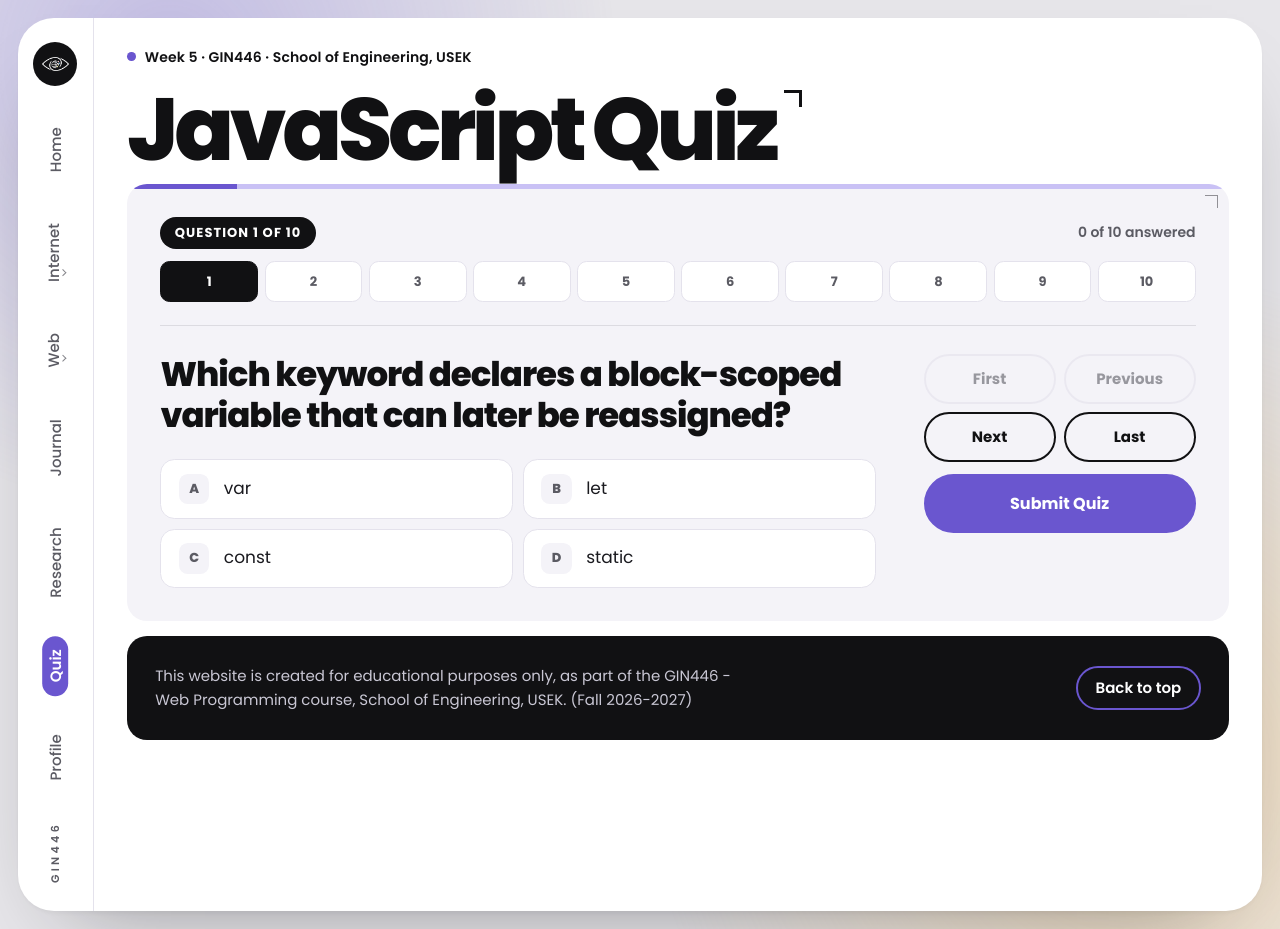
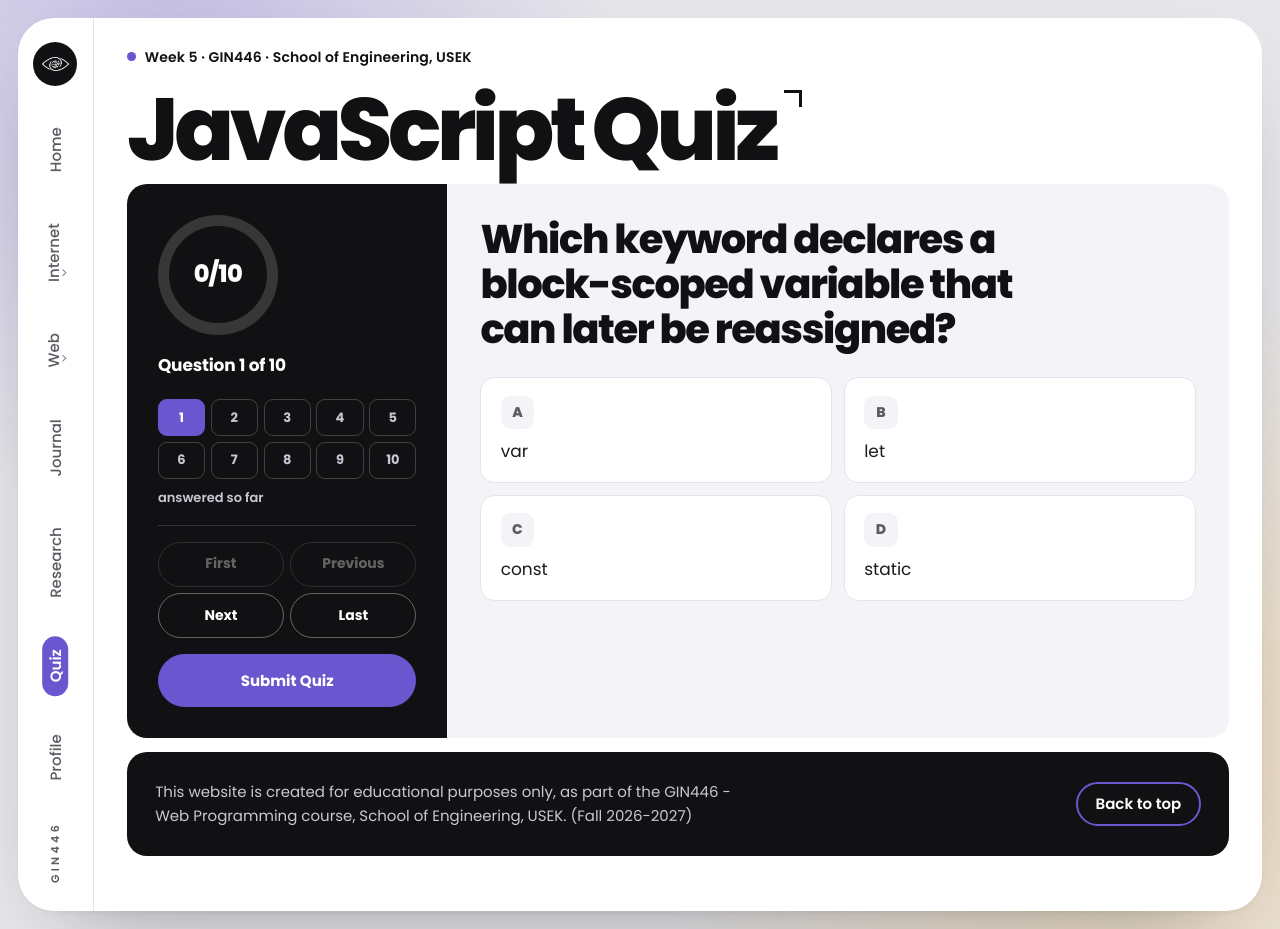
Before and after one commit to jadhaidar0/web-programming-site, a Flask app: page /quiz in a window 1280 px wide. Run offline with Flask 3, Linux system fonts and the light colour scheme.

Commit message:
quiz: rebuild as a dark control deck beside a light stage
Both panels are now the same two-part shape. The deck is a dark column
holding the state and the controls: a conic-gradient ring, where you
are, the numbered stepper, the buttons. The stage is the light area
holding what you read. Saying it once and using it twice is what makes
the results feel like the same application rather than a separate page.

The quiz ring shows how many questions are answered, the results ring
shows the score; both read the same --dial custom property, and each
panel feeds its own number into it.

Choices are cards in a 2x2 that stretches to fill the stage, with the
A/B/C/D badge from a CSS counter.

Fixed a real bug: showResults wrote style.display directly, and an
inline style beats the stylesheet, so the results panel's own grid was
being flattened and its deck never sat beside its stage. It now toggles
a class and lets the stylesheet decide the layout.

```diff
--- a/static/quiz.css
+++ b/static/quiz.css
@@ -34,150 +43,183 @@
   line-height: 0.9;
 }
 
+/* Two columns. The deck is a narrow band, the stage takes the rest.
+   minmax(0, 1fr) lets the stage shrink rather than being forced wide
+   by a long word inside it. */
 #quizPanel,
 #resultsPanel {
-  position: relative;
-  padding: clamp(1.4rem, 2.6vw, 2.25rem);
+  display: grid;
+  grid-template-columns: minmax(15rem, 20rem) minmax(0, 1fr);
   border-radius: var(--radius);
-  background: var(--wash);
-  overflow: hidden;
+  overflow: hidden;              /* clips both halves to the corners */
 }
 
-/* The panel is a two column grid. Named areas say where each block
-   goes, which is easier to read than counting line numbers: the header
-   spans both columns, then the question and the controls sit beside
-   each other. minmax(0, 1fr) on the first column lets it shrink rather
-   than being forced wide by a long word. */
-#quizPanel {
-  display: grid;
-  grid-template-columns: minmax(0, 1fr) minmax(13rem, 17rem);
-  grid-template-areas:
-    "head head"
-    "main side";
-  gap: 1.75rem 3rem;
-  align-items: start;
-}
-.quiz-head { grid-area: head; }
-.quiz-main { grid-area: main; min-width: 0; }
-.quiz-side {
-  grid-area: side;
-  position: sticky;            /* the controls stay in reach while the
-                                  choices scroll past on a short window */
-  top: 1.5rem;
+.deck {
+  display: flex;
+  flex-direction: column;
+  align-items: flex-start;
+  gap: 1rem;
+  padding: clamp(1.5rem, 2.4vw, 2.1rem);
+  background: var(--ink);
+  color: var(--paper);
 }
 
-/* The corner bracket the tiles elsewhere on the site carry. */
-#quizPanel::after,
-#resultsPanel::after {
-  content: "";
-  position: absolute;
-  top: 0.7rem;
-  right: 0.7rem;
-  width: 0.8rem;
-  height: 0.8rem;
-  border-top: 1.5px solid currentColor;
-  border-right: 1.5px solid currentColor;
-  opacity: 0.45;
-  pointer-events: none;
-}
-
-/* The progress bar across the top is two background layers: the lilac
-   fill first, the pale track behind it. A gradient between two
-   identical stops is a flat colour that can be SIZED, which a plain
-   background-color cannot be. --progress comes from quiz.js. */
-#quizPanel {
-  --progress: 0;
-  background-image:
-    linear-gradient(var(--lilac) 0 0),
-    linear-gradient(var(--lilac-2) 0 0);
-  background-repeat: no-repeat;
-  background-size: calc(var(--progress) * 100%) 5px, 100% 5px;
-  background-position: left top;
-}
-@media (prefers-reduced-motion: no-preference) {
-  #quizPanel { transition: background-size 0.3s ease; }
+.stage {
+  min-width: 0;
+  padding: clamp(1.5rem, 2.6vw, 2.4rem);
+  background: var(--wash);
 }
 
 
-/* ---------- 2. Quiz header and stepper ---------- */
-.quiz-head {
-  display: flex;
-  flex-wrap: wrap;
-  align-items: center;
-  gap: 0.75rem 1rem;
-  margin: 0;
-  padding-bottom: 1.4rem;
-  border-bottom: 1.5px solid rgb(17 17 19 / 0.1);
+/* ---------- 2. The deck ring ----------
+   A conic-gradient sweeps a colour around a circle, so one declaration
+   draws the whole dial. The point it stops at is a percentage set by
+   quiz.js; multiplying the bare number by 1% turns it into an angle. */
+.deck-ring {
+  position: relative;
+  display: grid;
+  place-items: center;
+  flex-shrink: 0;
+  width: 7.5rem;
+  height: 7.5rem;
+  border-radius: 50%;
+  background: conic-gradient(
+    var(--ring, var(--lilac)) calc(var(--dial, 0) * 1%),
+    rgb(255 255 255 / 0.16) 0
+  );
+}
+/* The hole in the middle: a smaller circle on top, inset all round. */
+.deck-ring::before {
+  content: "";
+  position: absolute;
+  inset: 0.7rem;
+  border-radius: 50%;
+  background: var(--ink);
+}
+.deck-ring > span {
+  position: relative;            /* above the hole */
+  color: var(--paper);
+  font-size: 1.5rem;
+  font-weight: 800;
+  letter-spacing: -0.03em;
+  font-variant-numeric: tabular-nums;
 }
 
+/* Each panel feeds its own number into the shared --dial. */
+#quizPanel    { --dial: var(--answered, 0); }
+#resultsPanel { --dial: var(--pct, 0); }
+
+@media (prefers-reduced-motion: no-preference) {
+  .deck-ring { transition: background 0.3s ease; }
+}
+
+
+/* ---------- 3. Stepper and buttons ---------- */
 #progress {
   margin: 0;
-  padding: 0.3rem 0.9rem;
-  border-radius: 999px;
-  background: var(--ink);
   color: var(--paper);
+  font-size: 1.0625rem;
+  font-weight: 700;
+  letter-spacing: -0.01em;
+}
+#answeredCount {
+  margin: -0.75rem 0 0;
+  color: var(--on-ink);
   font-size: 0.8125rem;
-  font-weight: 700;
-  letter-spacing: 0.08em;
-  text-transform: uppercase;
-}
-
-#answeredCount {
-  margin: 0 0 0 auto;            /* auto margin pushes it to the right */
-  color: var(--muted);
-  font-size: 0.875rem;
   font-weight: 600;
 }
 
-/* One numbered dot per question. order: 1 puts it on its own line below
-   the two labels without needing another wrapper. */
-/* order: 1 drops the stepper onto its own line under the two labels
-   without needing another wrapper around them. */
+/* Five across, two down: a compact block that fits the deck's width. */
 #stepper {
-  order: 1;
-  flex: 1 0 100%;
   display: grid;
-  grid-template-columns: repeat(auto-fit, minmax(2.4rem, 1fr));
-  gap: 0.4rem;
+  grid-template-columns: repeat(5, 1fr);
+  gap: 0.35rem;
+  width: 100%;
+  margin: 0.25rem 0;
 }
 .step {
-  height: 2.6rem;
+  height: 2.3rem;
   padding: 0;
-  border: 1.5px solid var(--rule);
-  border-radius: 0.6rem;
-  background: var(--paper);
-  color: var(--muted);
+  border: 1.5px solid rgb(255 255 255 / 0.2);
+  border-radius: 0.55rem;
+  background: transparent;
+  color: var(--on-ink);
   font: inherit;
   font-size: 0.8125rem;
   font-weight: 700;
   font-variant-numeric: tabular-nums;
   cursor: pointer;
 }
-.step:hover { border-color: var(--lilac); color: var(--ink); }
-/* Answered questions fill in, so the row doubles as a checklist. */
+.step:hover { border-color: var(--paper); color: var(--paper); }
+/* Answered questions fill in, so the block doubles as a checklist. */
 .step[data-state="answered"] {
-  background: var(--lilac-2);
-  border-color: var(--lilac-2);
-  color: var(--ink);
-}
-/* The one you are on is solid, whether or not it is answered. */
-.step[aria-current="true"] {
-  background: var(--ink);
-  border-color: var(--ink);
+  background: rgb(255 255 255 / 0.18);
+  border-color: transparent;
   color: var(--paper);
 }
-.step:focus-visible { outline: 3px solid var(--lilac); outline-offset: 2px; }
+/* The one you are on is solid lilac, answered or not. */
+.step[aria-current="true"] {
+  background: var(--lilac);
+  border-color: var(--lilac);
+  color: var(--paper);
+}
+.step:focus-visible { outline: 3px solid var(--paper); outline-offset: 2px; }
+
+.navigation {
+  display: grid;
+  grid-template-columns: 1fr 1fr;
+  gap: 0.4rem;
+  width: 100%;
+  margin-top: auto;              /* an auto margin pushes it to the foot */
+  padding-top: 1rem;
+  border-top: 1px solid rgb(255 255 255 / 0.15);
+}
+
+.navigation button,
+.submit {
+  padding: 0.6rem 1rem;
+  border: 1.5px solid rgb(255 255 255 / 0.35);
+  border-radius: 999px;
+  background: transparent;
+  color: var(--paper);
+  font: inherit;
+  font-size: 0.875rem;
+  font-weight: 700;
+  cursor: pointer;
+}
+.navigation button:hover:not(:disabled) { background: var(--paper); color: var(--ink); }
+
+/* First and Previous switch off on question 1, Next and Last on the
+   last one. quiz.js sets the disabled property; this is how it looks. */
+.navigation button:disabled {
+  border-color: rgb(255 255 255 / 0.12);
+  color: rgb(255 255 255 / 0.35);
+  cursor: not-allowed;
+}
+
+.submit {
+  width: 100%;
+  padding: 0.8rem 1rem;
+  background: var(--lilac);
+  border-color: var(--lilac);
+  font-size: 0.9375rem;
+}
+.submit:hover { background: var(--paper); border-color: var(--paper); color: var(--ink); }
+.restart { margin-top: auto; background: transparent; border-color: rgb(255 255 255 / 0.35); }
+.restart:hover { background: var(--paper); color: var(--ink); }
+
+.deck button:focus-visible { outline: 3px solid var(--paper); outline-offset: 3px; }
 
 
-/* ---------- 3. Question and choices ---------- */
+/* ---------- 4. Question and choices ---------- */
 #questionText {
-  margin: 0 0 1.5rem;
-  max-width: 34ch;
+  margin: 0 0 1.6rem;
+  max-width: 30ch;
   color: var(--ink);
-  font-size: clamp(1.375rem, 2.8vw, 2.125rem);
+  font-size: clamp(1.5rem, 3.2vw, 2.5rem);
   font-weight: 800;
-  letter-spacing: -0.03em;
-  line-height: 1.2;
+  letter-spacing: -0.035em;
+  line-height: 1.12;
   text-wrap: balance;
 }
 
@@ -187,19 +229,27 @@
 #choices {
   counter-reset: choice;
   display: grid;
-  /* auto-fit gives two columns of choices when the panel is wide and
-     one when it is not, with no media query. */
-  grid-template-columns: repeat(auto-fit, minmax(min(22rem, 100%), 1fr));
-  gap: 0.6rem;
+  /* auto-fit below the breakpoint: as many cards across as fit. */
+  grid-template-columns: repeat(auto-fit, minmax(min(17rem, 100%), 1fr));
+  gap: 0.75rem;
+}
+/* Once the deck and stage sit side by side, the choices are pinned to
+   exactly two columns. Left to auto-fit, a wide screen gives three, and
+   four choices then split 3 + 1. Two columns makes a clean 2x2 and the
+   cards stretch to fill the stage. */
+@media (min-width: 60.0625rem) {
+  #choices { grid-template-columns: repeat(2, minmax(0, 1fr)); }
 }
 
+/* Each choice is a card, not a line: the letter sits above the text. */
 .choice {
   counter-increment: choice;
   display: flex;
-  align-items: center;
-  gap: 0.9rem;
+  flex-direction: column;
+  align-items: flex-start;
+  gap: 0.7rem;
   margin: 0;
-  padding: 0.85rem 1.1rem;
+  padding: 1.1rem 1.2rem;
   border: 1.5px solid var(--rule);
   border-radius: 0.9rem;
   background: var(--paper);
@@ -208,24 +258,22 @@
   cursor: pointer;
 }
 
-/* The letter badge. counter(choice, upper-alpha) turns 1,2,3 into A,B,C. */
+/* counter(choice, upper-alpha) turns 1, 2, 3 into A, B, C. */
 .choice::before {
   content: counter(choice, upper-alpha);
   display: grid;
   place-items: center;
-  flex-shrink: 0;
-  width: 1.9rem;
-  height: 1.9rem;
-  border-radius: 0.55rem;
+  width: 2.1rem;
+  height: 2.1rem;
+  border-radius: 0.6rem;
   background: var(--wash);
   color: var(--muted);
-  font-size: 0.8125rem;
+  font-size: 0.875rem;
   font-weight: 800;
 }
 
-/* The real radio is kept for the keyboard and screen readers, but the
-   pill is the visible control, so the radio itself is taken out of the
-   picture rather than deleted. */
+/* The real radio is kept for the keyboard and for screen readers, and
+   only hidden from view. Arrow keys still move between the options. */
 .choice input {
   position: absolute;
   width: 1px;
@@ -245,156 +293,64 @@
 }
 .choice:has(input:checked)::before { background: var(--paper); color: var(--lilac); }
 
-/* The radio is invisible, so its focus ring has to be drawn on the pill
+/* The radio is invisible, so its focus ring has to be drawn on the card
    or a keyboard user would have nothing to follow. */
-.choice:has(input:focus-visible) {
-  outline: 3px solid var(--ink);
-  outline-offset: 2px;
-}
+.choice:has(input:focus-visible) { outline: 3px solid var(--ink); outline-offset: 2px; }
 
 @media (prefers-reduced-motion: no-preference) {
-  .choice { transition: background 0.16s ease, border-color 0.16s ease, transform 0.16s ease; }
-  .choice:hover { transform: translateX(3px); }
+  .choice { transition: background 0.16s ease, border-color 0.16s ease, translate 0.16s ease; }
+  .choice:hover { translate: 0 -3px; }
 }
 
 
-/* ---------- 4. Navigation and submit ---------- */
-.navigation {
-  display: grid;
-  grid-template-columns: 1fr 1fr;
-  gap: 0.5rem;
+/* ---------- 5. Results deck ----------
+   The results start hidden and the quiz starts showing. quiz.js only
+   adds or removes a class; which display each panel uses when visible
+   is decided here, not there. */
+#resultsPanel { display: none; margin-top: var(--gap); }
+#resultsPanel.is-open { display: grid; }
+#quizPanel.is-hidden  { display: none; }
+
+#resultsTitle {
   margin: 0;
+  color: var(--paper);
+  font-size: 1.25rem;
+  letter-spacing: -0.01em;
 }
-
-.navigation button,
-.submit {
-  padding: 0.65rem 1.35rem;
-  border: 2px solid var(--ink);
-  border-radius: 999px;
-  background: transparent;
-  color: var(--ink);
-  font: inherit;
-  font-size: 0.9375rem;
-  font-weight: 700;
-  cursor: pointer;
-}
-.navigation button:hover:not(:disabled) { background: var(--ink); color: var(--paper); }
-
-/* First and Previous switch off on question 1, Next and Last on the
-   last one. quiz.js sets the disabled property; this is how it looks. */
-.navigation button:disabled {
-  border-color: var(--rule);
-  color: var(--muted);
-  opacity: 0.6;
-  cursor: not-allowed;
-}
-
-.submit {
-  width: 100%;
-  margin-top: 0.75rem;
-  padding: 0.85rem 1.9rem;
-  background: var(--lilac);
-  border-color: var(--lilac);
+#scoreText {
+  margin: -0.5rem 0 0;
   color: var(--paper);
-  font-size: 1rem;
-}
-.submit:hover { background: var(--ink); border-color: var(--ink); }
-.restart { margin-top: 1.5rem; background: transparent; color: var(--ink); border-color: var(--ink); }
-.restart:hover { background: var(--ink); color: var(--paper); }
-
-button:focus-visible { outline: 3px solid var(--lilac); outline-offset: 3px; }
-
-
-/* ---------- 5. Results: the score ring ----------
-   Hidden until quiz.js sets an inline display, which beats this rule. */
-#resultsPanel {
-  display: none;
-  margin-top: var(--gap);
-  background: var(--paper);
-  border: 1.5px solid var(--rule);
-}
-#resultsPanel > h2 {
-  font-size: clamp(1.5rem, 3vw, 2.25rem);
-  letter-spacing: -0.03em;
-}
-
-.score-head {
-  display: flex;
-  flex-wrap: wrap;
-  align-items: center;
-  gap: 1.5rem 2rem;
-  margin: 1.5rem 0 2rem;
-}
-
-/* A conic-gradient sweeps a colour around a circle, so one line draws
-   the whole dial. --pct is the percentage, set by quiz.js; multiplying
-   it by 1% turns the bare number into the angle to stop at. */
-.score-ring {
-  position: relative;
-  display: grid;
-  place-items: center;
-  flex-shrink: 0;
-  width: 9.5rem;
-  height: 9.5rem;
-  border-radius: 50%;
-  background: conic-gradient(
-    var(--ring, var(--lilac)) calc(var(--pct, 0) * 1%),
-    var(--rule) 0
-  );
-}
-/* The hole in the middle: a smaller circle on top, inset on all sides. */
-.score-ring::before {
-  content: "";
-  position: absolute;
-  inset: 0.9rem;
-  border-radius: 50%;
-  background: var(--paper);
-}
-#ringValue {
-  position: relative;            /* above the hole */
-  color: var(--ink);
-  font-size: 2rem;
-  font-weight: 800;
-  letter-spacing: -0.04em;
-  font-variant-numeric: tabular-nums;
-}
-
-.score-meta { min-width: 0; }
-#scoreText {
-  margin: 0 0 0.2rem;
-  color: var(--ink);
-  font-size: clamp(1.75rem, 4vw, 2.75rem);
+  font-size: clamp(2rem, 3.6vw, 2.75rem);
   font-weight: 800;
   letter-spacing: -0.04em;
   line-height: 1;
   font-variant-numeric: tabular-nums;
 }
-#percentageText { margin: 0 0 0.9rem; color: var(--muted); font-size: 1rem; font-weight: 600; }
+#percentageText { margin: -0.6rem 0 0; color: var(--on-ink); font-size: 0.9375rem; font-weight: 600; }
 
 #performanceText {
-  display: inline-block;
   margin: 0;
   padding: 0.4rem 1.1rem;
   border-radius: 999px;
   background: var(--lilac-2);
   color: var(--ink);
-  font-size: 1rem;
+  font-size: 0.9375rem;
   font-weight: 800;
 }
 
-/* One attribute on the panel colours both the badge and the ring.
-   quiz.js puts the first word of the verdict into data-band. */
-#resultsPanel[data-band="excellent"] { --ring: #4F8A5B; }
-#resultsPanel[data-band="good"]      { --ring: var(--lilac); }
-#resultsPanel[data-band="pass"]      { --ring: #C9901F; }
-#resultsPanel[data-band="needs"]     { --ring: #B3261E; }
+/* One attribute colours both the ring and the badge. quiz.js puts the
+   first word of the verdict into data-band. */
+#resultsPanel[data-band="excellent"] { --ring: #6FBF84; }
+#resultsPanel[data-band="good"]      { --ring: var(--lilac-2); }
+#resultsPanel[data-band="pass"]      { --ring: var(--yellow); }
+#resultsPanel[data-band="needs"]     { --ring: var(--pink); }
 #resultsPanel[data-band="excellent"] #performanceText { background: var(--mint); }
 #resultsPanel[data-band="good"]      #performanceText { background: var(--lilac-2); }
 #resultsPanel[data-band="pass"]      #performanceText { background: var(--yellow); }
 #resultsPanel[data-band="needs"]     #performanceText { background: var(--pink); }
 
 
-/* ---------- 6. Results: the strip ---------- */
+/* ---------- 6. Results stage ---------- */
 .strip-label {
   margin: 0 0 0.6rem;
   color: var(--muted);
--- a/static/quiz.js
+++ b/static/quiz.js
@@ -187,8 +187,8 @@ function restartQuiz() {
     userAnswers[i] = undefined;
   }
   currentQuestion = 0;
-  document.getElementById("resultsPanel").style.display = "none";
-  document.getElementById("quizPanel").style.display = "";
+  document.getElementById("resultsPanel").classList.remove("is-open");
+  document.getElementById("quizPanel").classList.remove("is-hidden");
   renderQuestion();
   document.getElementById("quizPanel").scrollIntoView({ behavior: "smooth", block: "start" });
 }
@@ -308,11 +308,6 @@ function renderQuestion() {
     "Question " + (currentQuestion + 1) + " of " + questions.length;
   document.getElementById("questionText").textContent = current.question;
 
-  // One value handed to CSS: how far through the quiz we are, as a
-  // number between 0 and 1. The stylesheet draws the bar at the top of
-  // the panel from it, so the width lives in the CSS.
-  panel.style.setProperty("--progress", (currentQuestion + 1) / questions.length);
-
   renderStepper();
 
   // Rebuild the choices from scratch each time.
@@ -398,16 +393,30 @@ function renderStepper() {
     }
   }
 
+  // The deck ring and its label. --answered is a percentage; the
+  // stylesheet turns it into an angle for the conic-gradient, so the
+  // drawing stays in CSS and only the number comes from here.
+  const answered = countAnswered();
+  document.getElementById("quizPanel").style.setProperty(
+    "--answered", (answered / questions.length) * 100
+  );
+  document.getElementById("deckCount").textContent =
+    answered + "/" + questions.length;
   document.getElementById("answeredCount").textContent =
-    countAnswered() + " of " + questions.length + " answered";
+    answered === questions.length ? "All answered" : "answered so far";
 }
 
 /** Hide the quiz, show the results panel, fill it in. */
 function showResults(score, percentage, message, correction) {
-  document.getElementById("quizPanel").style.display = "none";
+  // Toggle a class rather than writing style.display directly. An inline
+  // style beats every rule in the stylesheet, so setting display here
+  // would flatten the panel's own grid layout. The class lets the
+  // stylesheet keep deciding HOW each panel is laid out; this only says
+  // WHICH one is showing.
+  document.getElementById("quizPanel").classList.add("is-hidden");
 
   const results = document.getElementById("resultsPanel");
-  results.style.display = "block";
+  results.classList.add("is-open");
 
   document.getElementById("scoreText").textContent =
     "Score: " + score + " / " + questions.length;
--- a/templates/quiz.html
+++ b/templates/quiz.html
@@ -1,19 +1,24 @@
 {#
   Week 5 — the JavaScript quiz.
 
-  Based on the provided quiz.html. The ids the activity depends on are
+  Based on the provided quiz.html. Every id the activity depends on is
   unchanged: progress, questionText, choices, the four navigation
   buttons, quizPanel, resultsPanel, scoreText, percentageText,
   performanceText and correction. static/quiz.js reads all of them.
 
+  Both panels share one shape: a dark "deck" on the left holding the
+  state and the controls, and a light "stage" on the right holding what
+  you read. On a narrow screen the two stack, deck first.
+
   Changes made to the provided file:
     - <main class="container"> became a <div>, because base.html already
       has a <main> and nesting them is invalid HTML.
-    - Empty containers added for the parts quiz.js draws: the answered
-      counter, the results strip and the correction cards.
+    - The deck and stage wrappers, plus empty containers for the parts
+      quiz.js draws: the rings, the stepper, the results strip and the
+      correction cards.
     - The plain-text correction now sits inside a <details>, so the
       output of buildCorrection() is still on the page but folded away
-      under the readable version.
+      beneath the readable version.
 #}
 {% extends "base.html" %}
 
@@ -30,24 +35,20 @@
   <p class="eyebrow">Week 5 · GIN446 · School of Engineering, USEK</p>
   <h1>JavaScript Quiz<span class="bracket" aria-hidden="true"></span></h1>
 
-  {# Three blocks, laid out by CSS Grid: the header spans the full width,
-     then the question and the controls sit side by side. On a narrow
-     screen the grid collapses to one column and they stack in this
-     same order, which is why the header is first in the markup. #}
   <section id="quizPanel" aria-labelledby="questionText">
 
-    <header class="quiz-head">
-      <p id="progress"></p>
-      <p id="answeredCount"></p>
-      {# quiz.js inserts the numbered stepper here, after #progress. #}
-    </header>
-
-    <div class="quiz-main">
-      <h2 id="questionText"></h2>
-      <div id="choices"></div>
+    <div class="deck">
+      {# The ring is a conic-gradient sized by --answered, which quiz.js
+         sets on #quizPanel. The same technique draws the score ring on
+         the results panel below. #}
+      <div class="deck-ring" aria-hidden="true">
+        <span id="deckCount"></span>
       </div>
 
-    <aside class="quiz-side">
+      <p id="progress"></p>
+      {# quiz.js inserts the numbered stepper here, after #progress. #}
+      <p id="answeredCount"></p>
+
       <div class="navigation">
         <button id="firstBtn" onclick="goFirst()">First</button>
         <button id="previousBtn" onclick="goPrevious()">Previous</button>
@@ -56,27 +57,31 @@
       </div>
 
       <button class="submit" onclick="submitQuiz()">Submit Quiz</button>
-    </aside>
+    </div>
+
+    <div class="stage">
+      <h2 id="questionText"></h2>
+      <div id="choices"></div>
+    </div>
 
   </section>
 
   <section id="resultsPanel" aria-labelledby="resultsTitle">
-    <h2 id="resultsTitle">Quiz Results</h2>
 
-    <div class="score-head">
-      {# The ring is a conic-gradient sized by the --pct value quiz.js
-         sets on #resultsPanel. #}
-      <div class="score-ring" aria-hidden="true">
+    <div class="deck">
+      <div class="deck-ring is-score" aria-hidden="true">
         <span id="ringValue"></span>
       </div>
 
-      <div class="score-meta">
+      <h2 id="resultsTitle">Quiz Results</h2>
       <p id="scoreText"></p>
       <p id="percentageText"></p>
       <p id="performanceText"></p>
-      </div>
+
+      <button class="submit restart" onclick="restartQuiz()">Start again</button>
     </div>
 
+    <div class="stage">
       <p class="strip-label">Every question at a glance</p>
       <div id="resultStrip"></div>
 
@@ -87,8 +92,8 @@
         <summary>Plain text version</summary>
         <pre id="correction"></pre>
       </details>
+    </div>
 
-    <button class="submit restart" onclick="restartQuiz()">Start again</button>
   </section>
 
 </div>
```
Also changed, not shown: other parts of static/quiz.css (+66 -52 lines). Lines whose indentation alone changed are shown as unchanged.
